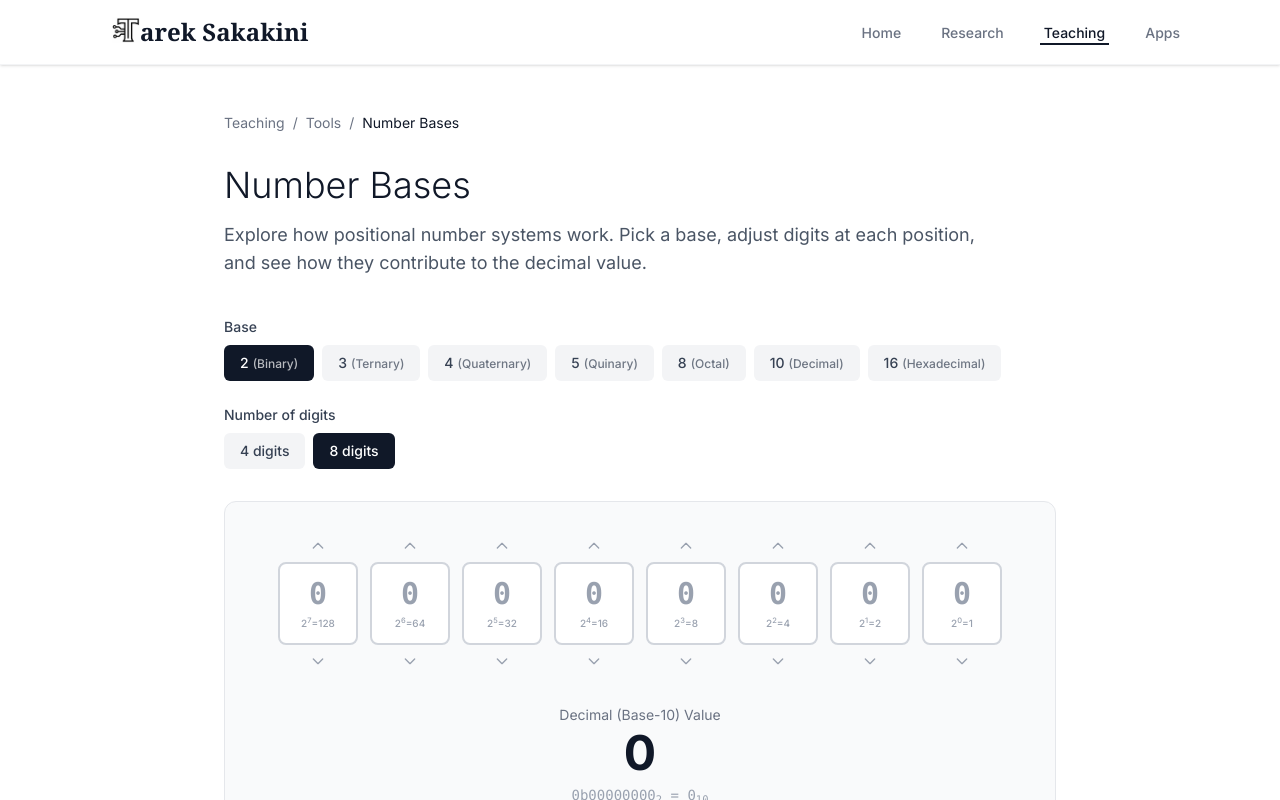
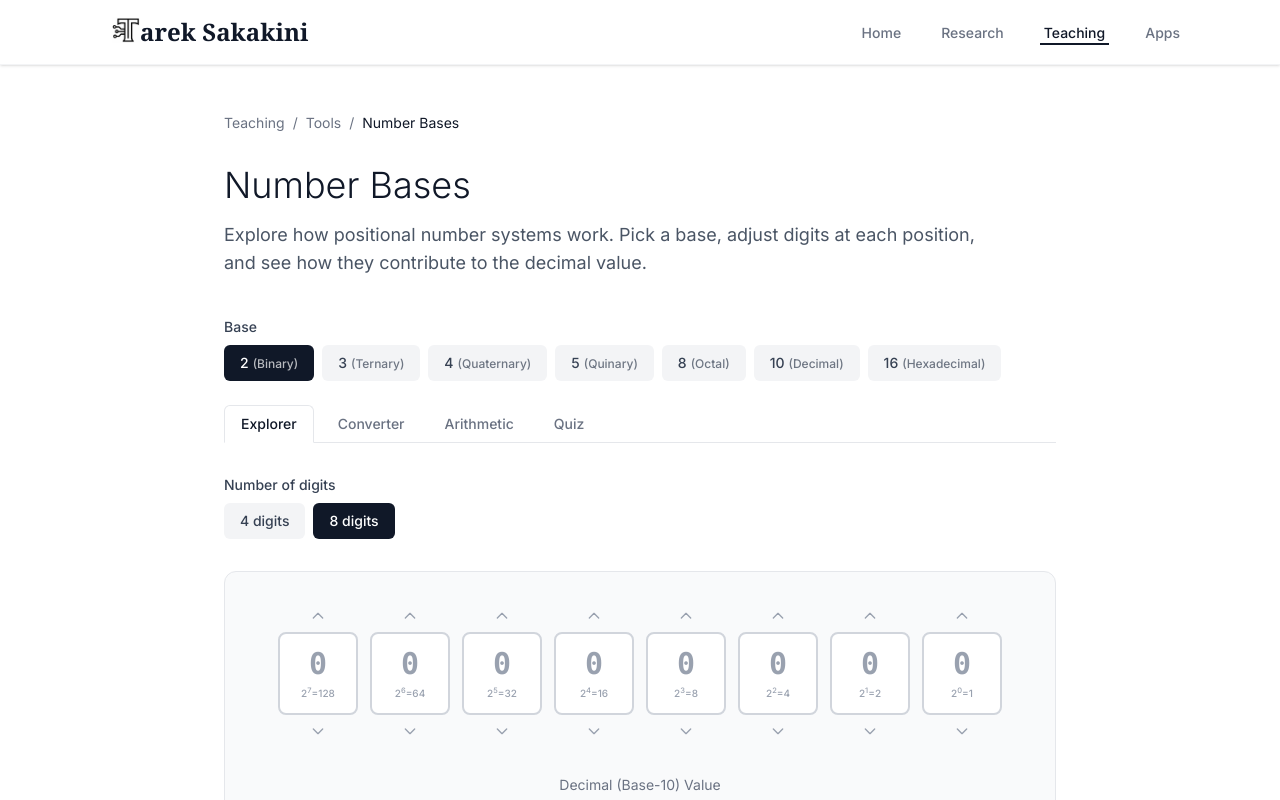
Before and after one commit to tareksakakini/MyWebsite, a Next.js app: page /teaching/tools/number-bases in a window 1280 px wide. Shown: the top 800 px of the page. Built offline with nearby package versions, Linux system fonts and the light colour scheme.

Commit message:
only one converter shown

```diff
--- a/app/teaching/tools/number-bases/page.tsx
+++ b/app/teaching/tools/number-bases/page.tsx
@@ -119,8 +119,17 @@ function digitsToDecimal(digits: number[], base: number): number {
 const AVAILABLE_BASES = [2, 3, 4, 5, 8, 10, 16];
 const DIGIT_COUNT_OPTIONS = [4, 8];
 
+type ToolTab = 'explorer' | 'converter' | 'arithmetic' | 'quiz';
+const TOOL_TABS: { id: ToolTab; label: string }[] = [
+  { id: 'explorer', label: 'Explorer' },
+  { id: 'converter', label: 'Converter' },
+  { id: 'arithmetic', label: 'Arithmetic' },
+  { id: 'quiz', label: 'Quiz' },
+];
+
 export default function NumberBases() {
   const [base, setBase] = useState(2);
+  const [activeTab, setActiveTab] = useState<ToolTab>('explorer');
   const [digitCount, setDigitCount] = useState(8);
   const [digits, setDigits] = useState<number[]>(() => Array(8).fill(0));
 
@@ -255,6 +264,27 @@ export default function NumberBases() {
         </div>
       </div>
 
+      {/* Tool tab selector */}
+      <div className="mb-8">
+        <div className="flex flex-wrap gap-2 border-b border-gray-200 pb-0">
+          {TOOL_TABS.map(tab => (
+            <button
+              key={tab.id}
+              onClick={() => setActiveTab(tab.id)}
+              className={`px-4 py-2 text-sm font-medium rounded-t-md transition-colors -mb-px ${
+                activeTab === tab.id
+                  ? 'bg-white border border-gray-200 border-b-white text-gray-900'
+                  : 'text-gray-500 hover:text-gray-700'
+              }`}
+            >
+              {tab.label}
+            </button>
+          ))}
+        </div>
+      </div>
+
+      {activeTab === 'explorer' && (
+        <>
           {/* Digit-count selector */}
           <div className="mb-8">
             <label className="block text-sm font-medium text-gray-700 mb-2">Number of digits</label>
@@ -320,7 +350,7 @@ export default function NumberBases() {
           </div>
 
           {/* How it works */}
-      <div className="bg-white border border-gray-200 rounded-xl p-6 sm:p-8 mb-12">
+          <div className="bg-white border border-gray-200 rounded-xl p-6 sm:p-8">
             <h2 className="text-2xl font-semibold text-gray-900 mb-4">How {baseName} (Base-{base}) Works</h2>
             <div className="prose prose-gray max-w-none text-gray-600 space-y-4">
               <p>
@@ -358,14 +388,19 @@ export default function NumberBases() {
               </p>
             </div>
           </div>
+        </>
+      )}
 
-      {/* Decimal-to-Base Division Converter */}
+      {activeTab === 'converter' && (
         <DivisionConverter key={base} base={base} />
+      )}
 
-      {/* Base Arithmetic */}
+      {activeTab === 'arithmetic' && (
         <BaseArithmetic key={base} base={base} />
+      )}
 
       {/* Quiz Section */}
+      {activeTab === 'quiz' && (
       <div className="bg-white border border-gray-200 rounded-xl p-6 sm:p-8">
         <div className="flex items-center justify-between mb-6">
           <h2 className="text-2xl font-semibold text-gray-900">Practice Quiz</h2>
@@ -475,6 +510,7 @@ export default function NumberBases() {
           </div>
         )}
       </div>
+      )}
     </div>
   );
 }
```
Lines whose indentation alone changed are shown as unchanged.
